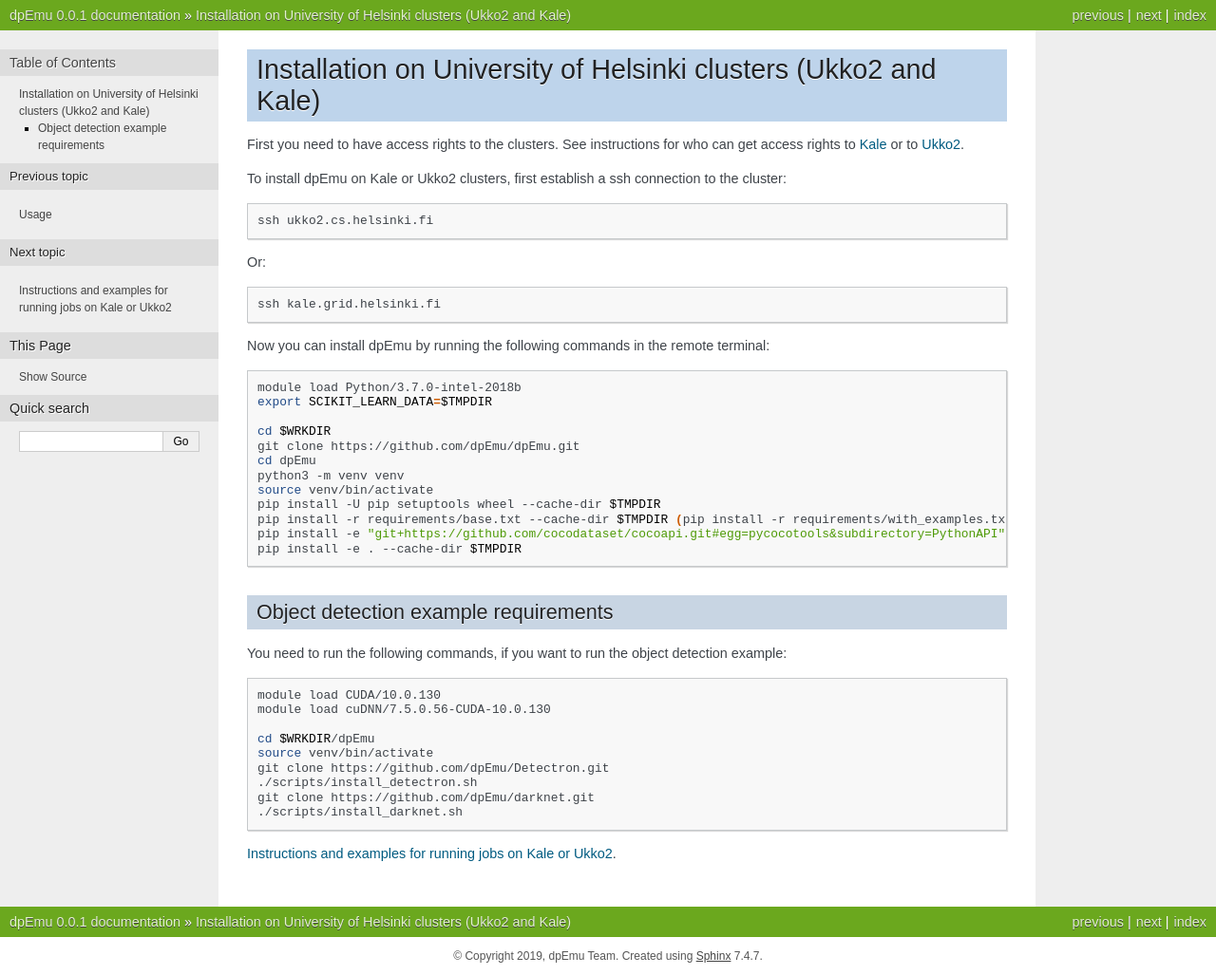
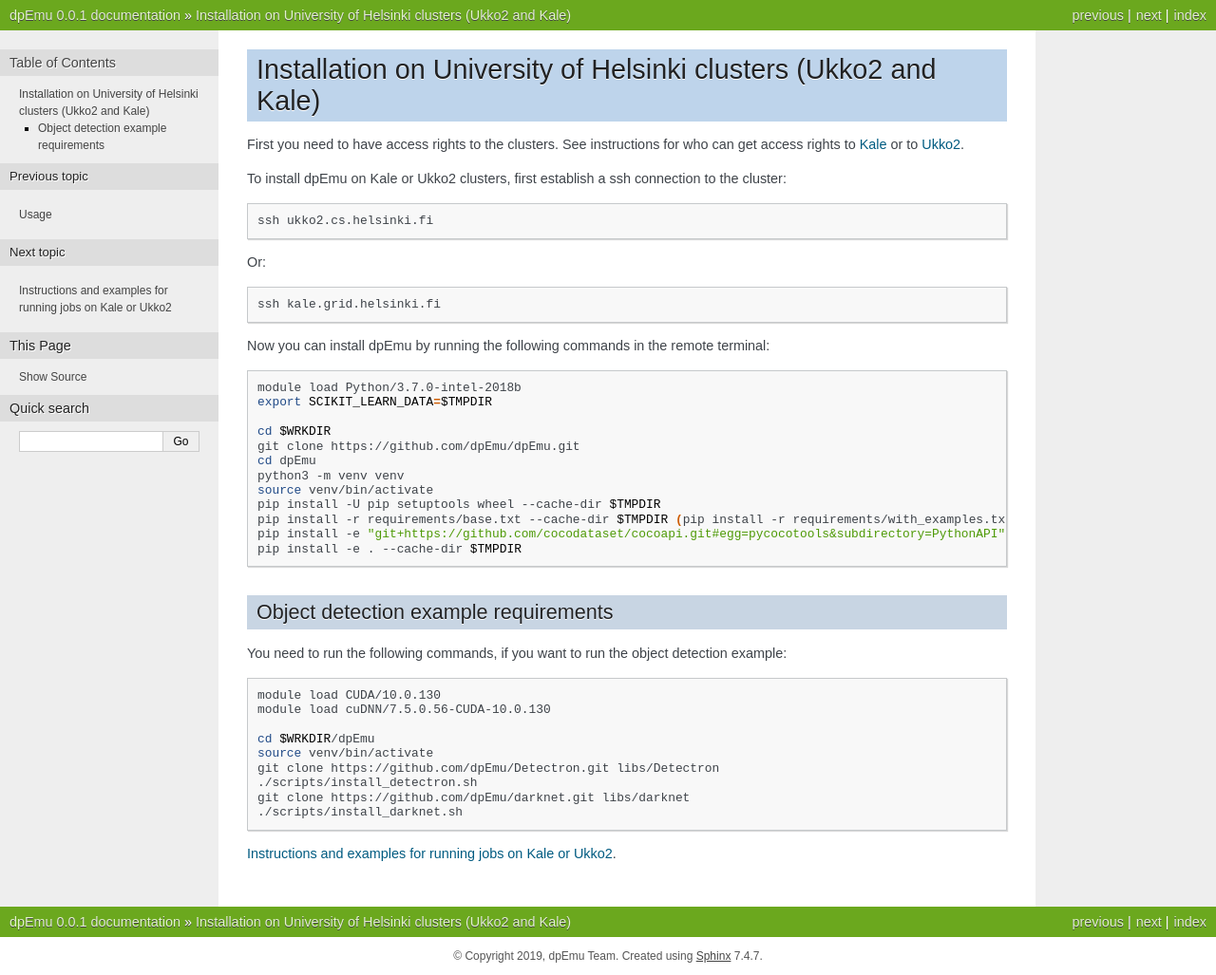
Before and after one commit to dpEmu/dpEmu, a Sphinx documentation site: the page built from docs/cluster_installation.rst, in a window 1280 px wide. Shown: the whole page at 95% size. Built offline with Sphinx 7.4.7, drawn with Linux system fonts in a browser that asks for light colours.

Commit message:
Update cluster_installation.rst

```diff
--- a/docs/cluster_installation.rst
+++ b/docs/cluster_installation.rst
@@ -47,9 +47,9 @@
 
     cd $WRKDIR/dpEmu
     source venv/bin/activate
-    git clone https://github.com/dpEmu/Detectron.git
+    git clone https://github.com/dpEmu/Detectron.git libs/Detectron
     ./scripts/install_detectron.sh
-    git clone https://github.com/dpEmu/darknet.git
+    git clone https://github.com/dpEmu/darknet.git libs/darknet
     ./scripts/install_darknet.sh
 
 
```
